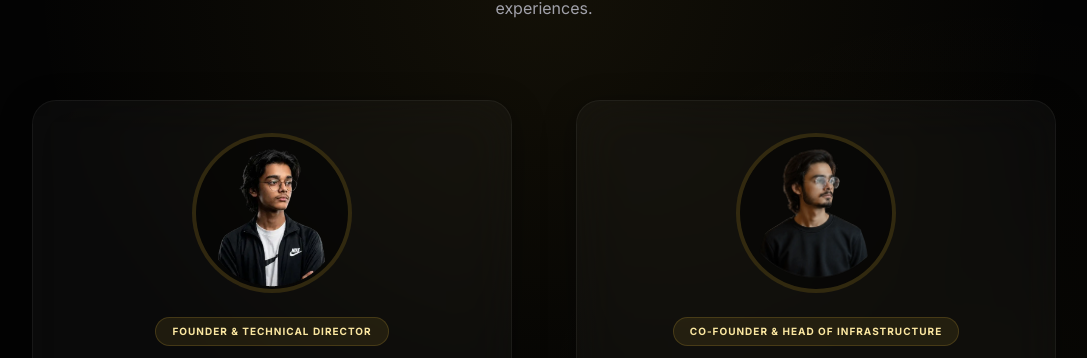
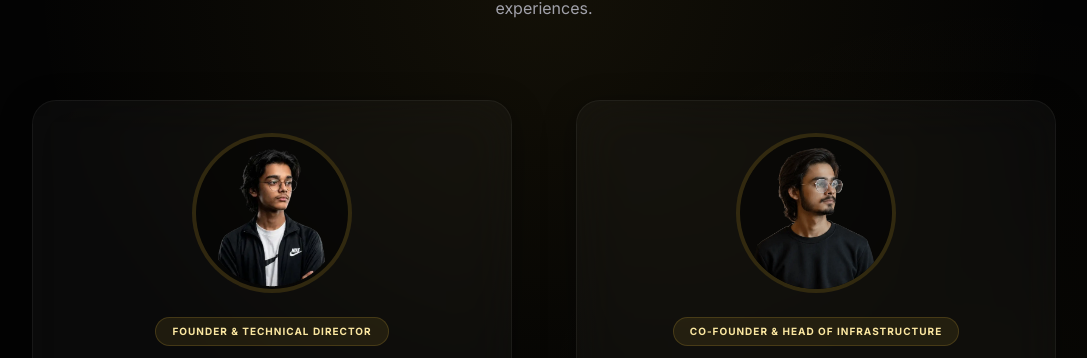
Before and after one commit to Huzaifa-Siddique/novadines, a Next.js app: page / in a window 1280 px wide. Shown: the part 4016-4374 px from the top of the page, without its empty margins (96-1183 px from the left). Built offline with nearby package versions, Linux system fonts and the light colour scheme.

Commit message:
fix: anchor owais image to bottom and scale up to fix floating gap

```diff
--- a/src/components/sections/AboutSection.tsx
+++ b/src/components/sections/AboutSection.tsx
@@ -7,15 +7,15 @@ const team = [
     role: "Founder & Technical Director",
     description: "Specializing in high-performance UI/UX, Huzaifa leads the development of Oasis Lounge's lightning-fast menu engines.",
     image: "/images/team/huzaifa.webp",
-    objectPosition: "object-center"
+    imageClassName: "object-center scale-100 group-hover:scale-110"
   },
   {
     name: "Owais Siddiqui",
     role: "Co-Founder & Head of Infrastructure",
     description: "Owais manages cloud operations and technical deployments, ensuring 99.9% uptime for our hospitality clients.",
     image: "/images/team/owais.webp",
-    // Adjusting object-position to shift his face down slightly so the top of his head isn't cut off
-    objectPosition: "object-[center_20%]"
+    // Anchoring to bottom and scaling up to remove the floating gap beneath his torso
+    imageClassName: "object-bottom scale-[1.15] translate-y-2 group-hover:scale-[1.25]"
   }
 ];
 
@@ -35,12 +35,12 @@ export default function AboutSection() {
         <div className="grid md:grid-cols-2 gap-8 md:gap-16">
           {team.map((member, idx) => (
             <FadeIn key={member.name} delay={idx * 0.2} className="glass p-8 rounded-3xl flex flex-col items-center text-center">
-              <div className="w-40 h-40 rounded-full overflow-hidden border-4 border-gold-primary/20 mb-6 bg-black/50">
+              <div className="group w-40 h-40 rounded-full overflow-hidden border-4 border-gold-primary/20 mb-6 bg-black/50">
                 {/* Using a regular img for placeholder since Next/Image requires remote patterns configured */}
                 <img
                   src={member.image}
                   alt={member.name}
-                  className={`w-full h-full object-cover ${member.objectPosition || 'object-center'} transition-transform duration-700 hover:scale-110`}
+                  className={`w-full h-full object-cover transition-transform duration-700 ${member.imageClassName || ''}`}
                 />
               </div>
               <div className="inline-flex items-center px-4 py-1.5 rounded-full border border-gold-primary/20 bg-gold-primary/10 text-[10px] font-bold tracking-widest uppercase text-gold-light mb-4">
```
